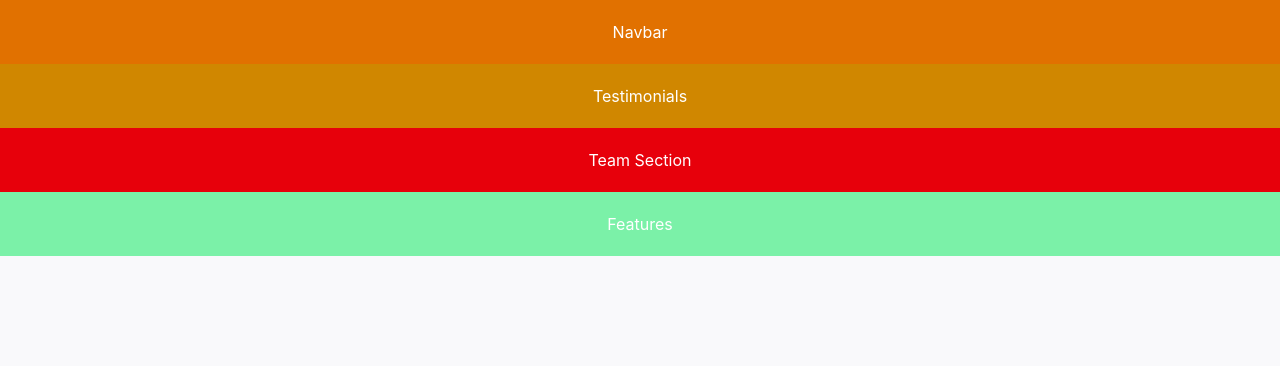
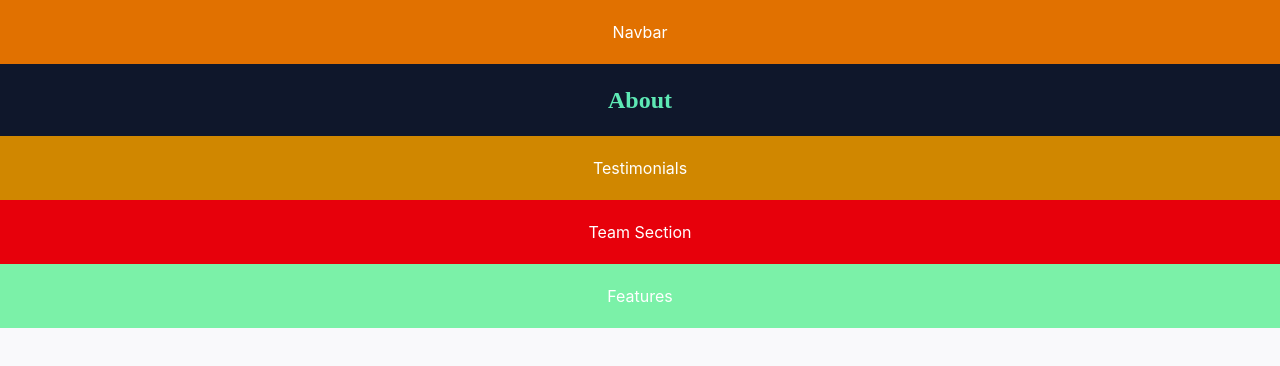
Before and after one commit to eslam-mohamedl/session-5-team-4, a Next.js app: page / in a window 1280 px wide. Shown: the top 366 px of the page. Built offline with nearby package versions, Linux system fonts and the light colour scheme.

Commit message:
hotfix(about): Updated font style, color, size and family

```diff
--- a/src/app/page.tsx
+++ b/src/app/page.tsx
@@ -2,11 +2,13 @@ import Navbar from "@/components/organisms/Navbar";
 import Testimonials from "@/components/organisms/Testimonials";
 import Team from "@/components/organisms/Team";
 import Features from "@/components/organisms/Features";
+import About from "@/components/organisms/About";
 
 export default function page() {
   return (
     <div>
       <Navbar />
+      <About />
       <Testimonials />
       <Team />
       <Features />
--- a/src/components/organisms/About.tsx
+++ b/src/components/organisms/About.tsx
@@ -1,8 +1,8 @@
 import React from "react";
 
-export default function Navbar() {
+export default function About() {
   return (
-    <div className="bg-cyan-600 text-black font-[Poppins] p-5 flex justify-center items-center">
+    <div className="bg-slate-900 text-emerald-300 font-[Poppins] text-2xl font-bold p-5 flex justify-center items-center">
       About
     </div>
   );
```
